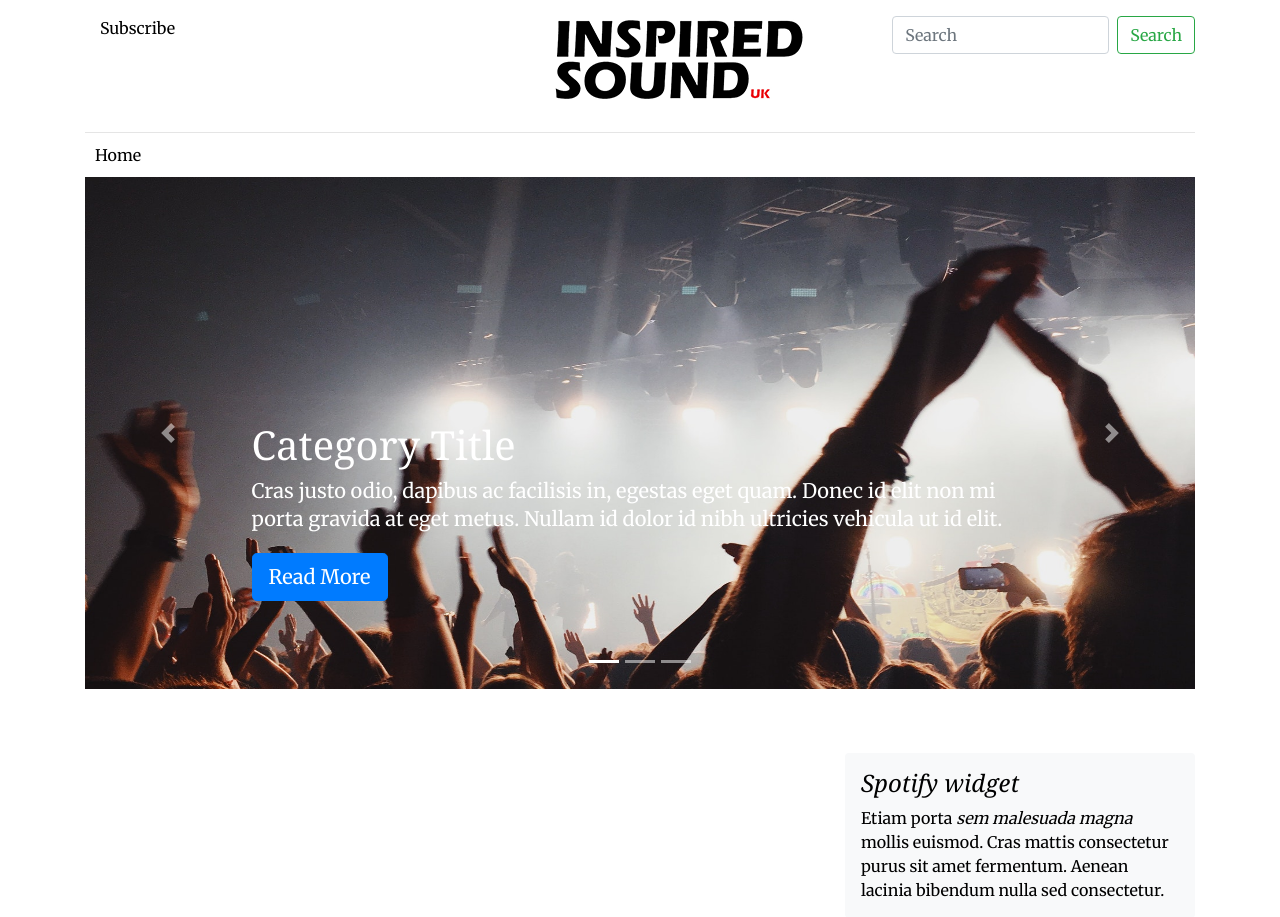
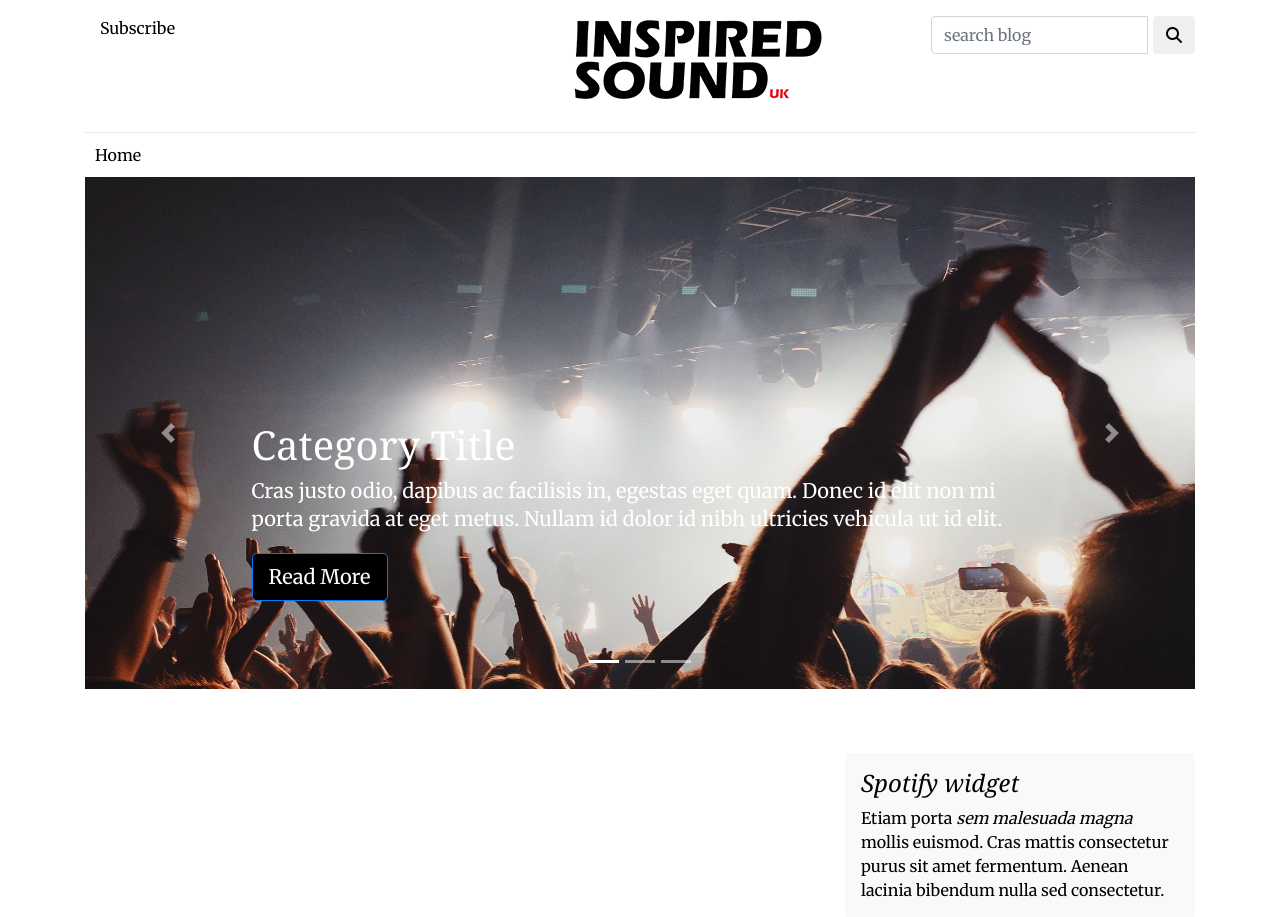
Before and after one commit to krystle-mensah/inspired, a PHP site: page / in a window 1280 px wide. Shown: the top 917 px of the page. Run offline with PHP 8.4, Linux system fonts and the light colour scheme; data that the repository does not hold is empty; some libraries are stand-ins or nearby versions.

Commit message:
front-end-complete

```diff
--- a/css/main.css
+++ b/css/main.css
@@ -61,6 +61,20 @@ a.sub-button {
   color: #000;
 }
 
+button.btn.btn-default {
+  margin-left: 5px;
+}
+
+
+
+/* CAROUSEL */
+
+a.carousel_button {
+  background: #000;
+}
+
+
+
 /* INDEX LAYOUT */
 
 a.post_author {
--- a/inc/carousel.php
+++ b/inc/carousel.php
@@ -11,7 +11,7 @@
               <div class="carousel-caption text-left">
                 <h1>Category Title</h1>
                 <p>Cras justo odio, dapibus ac facilisis in, egestas eget quam. Donec id elit non mi porta gravida at eget metus. Nullam id dolor id nibh ultricies vehicula ut id elit.</p>
-                <p><a class="btn btn-lg btn-primary" href="#" role="button">Read More</a></p>
+                <p><a class="btn btn-lg btn-primary carousel_button" href="#" role="button">Read More</a></p>
               </div>
             </div>
           </div>
--- a/inc/header.php
+++ b/inc/header.php
@@ -19,13 +19,47 @@
         <a href="#"><i class="fab fa-youtube"></i></a>
       </div> -->
 
-      <form class="form-inline mt-2 mt-md-0">
-        <input class="form-control mr-sm-2" type="text" placeholder="Search" aria-label="Search">
+      <?php
 
-        <button class="btn btn-outline-success my-2 my-sm-0" type="submit">Search</button>
-      </form>
+      //search function
+      // if( isset( $_POST['submit'] ) ){
+
+      //   $search = $_POST['search'];
+      //   $query = "SELECT * FROM posts WHERE post_tags LIKE '%$search%' ";
+      //   $search_query = mysqli_query($connection, $query);
+
+      //   // try and test this when you have more posts. lecture 93.
+      //   if(!$search_query) {
+      //     die("QUERY FAILED" . mysqli_error($connection));
+      //   }
+
+      // }
+
+
+      ?>
+
+      <div class="search_form">
+            <form action="" method="post">
+
+              <div class="input-group">
+                <input name="search" type="text" class="form-control" placeholder="search blog">
+                  <span class="input-group-btn">
+                      <button name="submit" class="btn btn-default" type="submit">
+                        <i class="fas fa-search"></i>
+                      </button>
+                  </span> <!-- input-group-btn -->
+              </div> <!-- input-group -->
+
+            </form><!-- search form -->
+
+      </div><!-- search_bar -->
 
     </div><!-- header_left -->
 
+</header>
 
-</header>
+<?php
+// TEST - check input search.
+////check input name search
+////if( isset( $_POST['search'] ) ){echo $_POST['search'];}
+?>
```
Also changed, not shown: 1 other file.
